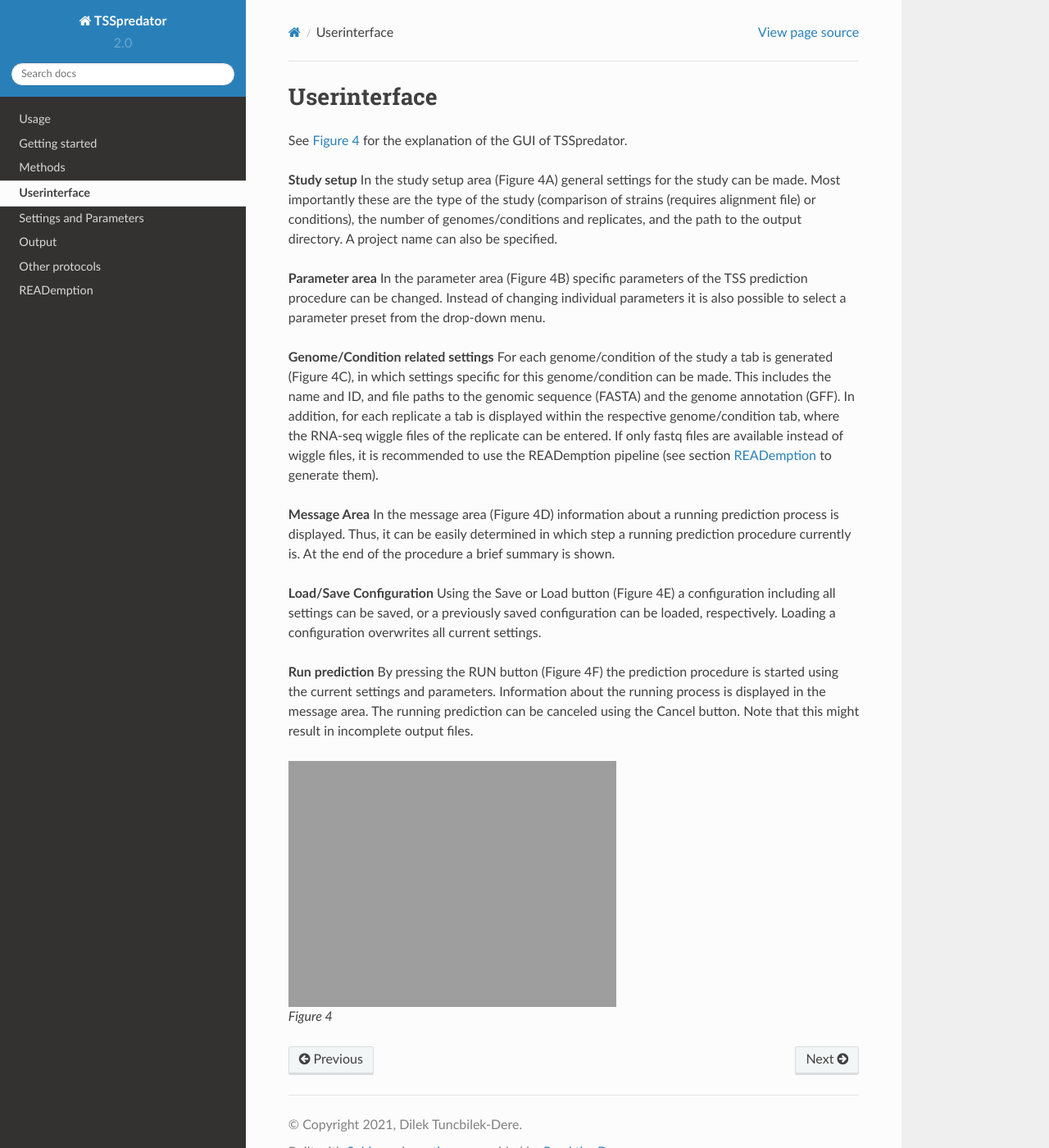
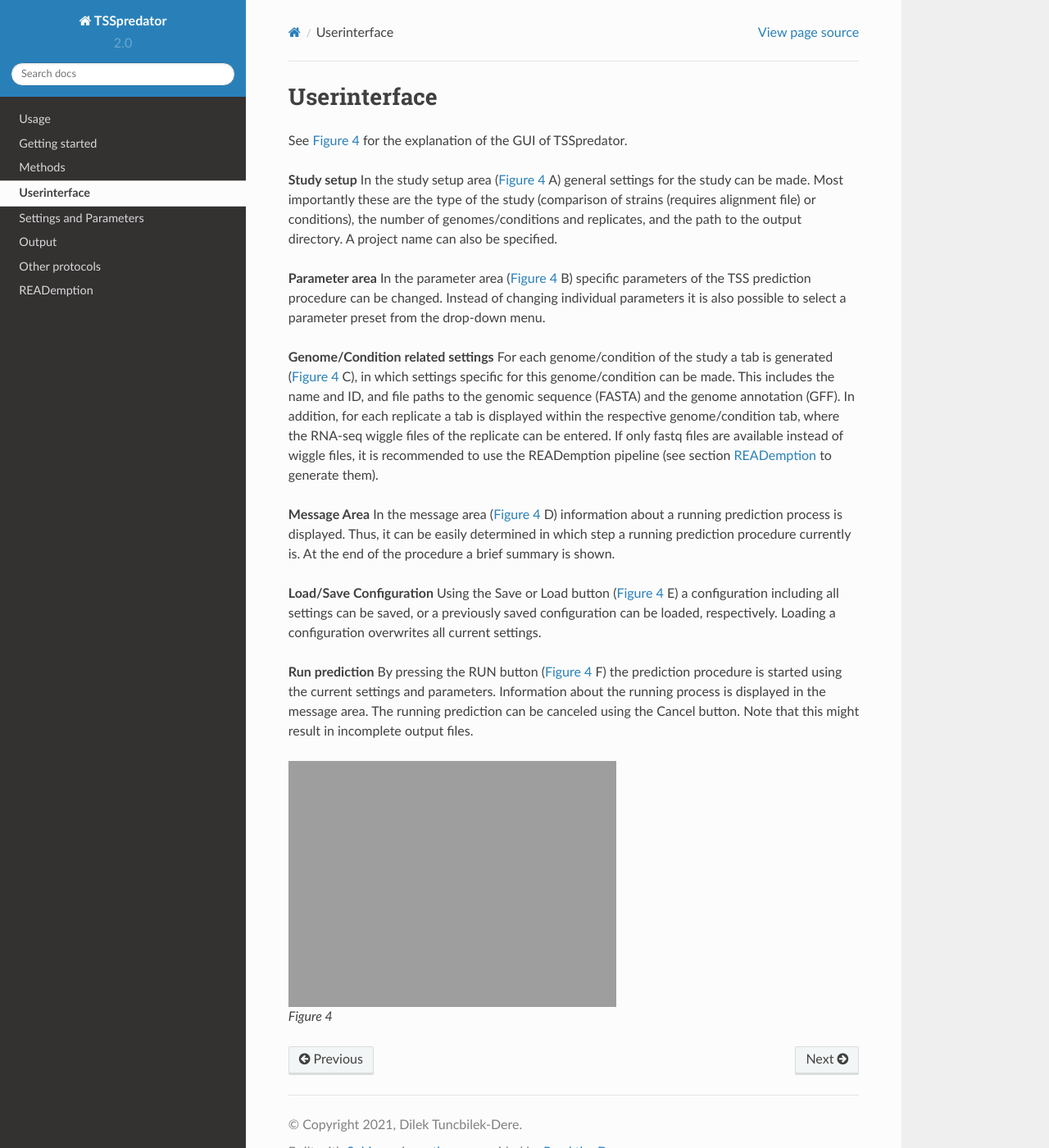
Before and after one commit to Integrative-Transcriptomics/TSSpredator2.0-rtd, a Sphinx documentation site: the page built from docs/source/userinterface.rst, in a window 1280 px wide and 1400 px high. Shown: the whole window at 82% size. Built offline with Sphinx 7.4.7 and the Read the Docs theme 2.0.0, drawn with Linux system fonts in a browser that asks for light colours.

```diff
--- a/docs/source/userinterface.rst
+++ b/docs/source/userinterface.rst
@@ -8,32 +8,32 @@ See :ref:`figGUI` for the explanation of the GUI of TSSpredator.
 
 
 
-**Study setup** In the study setup area (Figure 4A) general settings for the study can be
+**Study setup** In the study setup area (:ref:`figGUI` A) general settings for the study can be
 made. Most importantly these are the type of the study (comparison of strains (requires
 alignment file) or conditions), the number of genomes/conditions and replicates, and the
 path to the output directory. A project name can also be specified.
 
-**Parameter area** In the parameter area (Figure 4B) specific parameters of the TSS
+**Parameter area** In the parameter area (:ref:`figGUI` B) specific parameters of the TSS
 prediction procedure can be changed. Instead of changing individual parameters it is also
 possible to select a parameter preset from the drop-down menu.
 
 **Genome/Condition related settings** For each genome/condition of the study a tab
-is generated (Figure 4C), in which settings specific for this genome/condition can be made.
+is generated (:ref:`figGUI` C), in which settings specific for this genome/condition can be made.
 This includes the name and ID, and file paths to the genomic sequence (FASTA) and the
 genome annotation (GFF). In addition, for each replicate a tab is displayed within the
 respective genome/condition tab, where the RNA-seq wiggle files of the replicate can be
 entered. If only fastq files are available instead of wiggle files, it is recommended to use
 the READemption pipeline (see section :doc:`reademption` to generate them).
 
-**Message Area** In the message area (Figure 4D) information about a running prediction
+**Message Area** In the message area (:ref:`figGUI` D) information about a running prediction
 process is displayed. Thus, it can be easily determined in which step a running prediction
 procedure currently is. At the end of the procedure a brief summary is shown.
 
-**Load/Save Configuration** Using the Save or Load button (Figure 4E) a configuration
+**Load/Save Configuration** Using the Save or Load button (:ref:`figGUI` E) a configuration
 including all settings can be saved, or a previously saved configuration can be loaded,
 respectively. Loading a configuration overwrites all current settings.
 
-**Run prediction** By pressing the RUN button (Figure 4F) the prediction procedure is
+**Run prediction** By pressing the RUN button (:ref:`figGUI` F) the prediction procedure is
 started using the current settings and parameters. Information about the running process
 is displayed in the message area. The running prediction can be canceled using the Cancel
 button. Note that this might result in incomplete output files.
```
